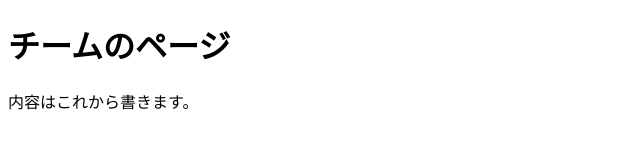
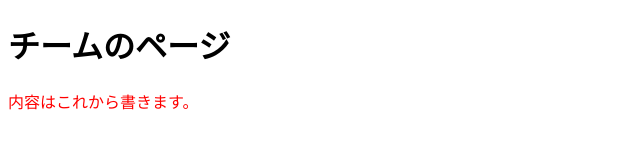
Before and after one commit to iniad-bessho/team-project-test, a plain HTML site: page index.html in a window 1280 px wide. Shown: the whole page, without its empty margins (0-640 px from the left). Drawn offline with Linux system fonts and the light colour scheme.

Commit message:
CSSを追加

```diff
--- /dev/null
+++ b/css/index.css
@@ -0,0 +1,3 @@
+.red {
+    color: red;
+}
--- a/index.html
+++ b/index.html
@@ -3,9 +3,10 @@
     <head>
         <meta charset="UTF-8">
         <title>チームのページ</title>
+        <link rel="stylesheet" href="css/index.css">
     </head>
     <body>
         <h1>チームのページ</h1>
-        <p>内容はこれから書きます。</p>
+        <p class="red">内容はこれから書きます。</p>
     </body>
 </html>
```
